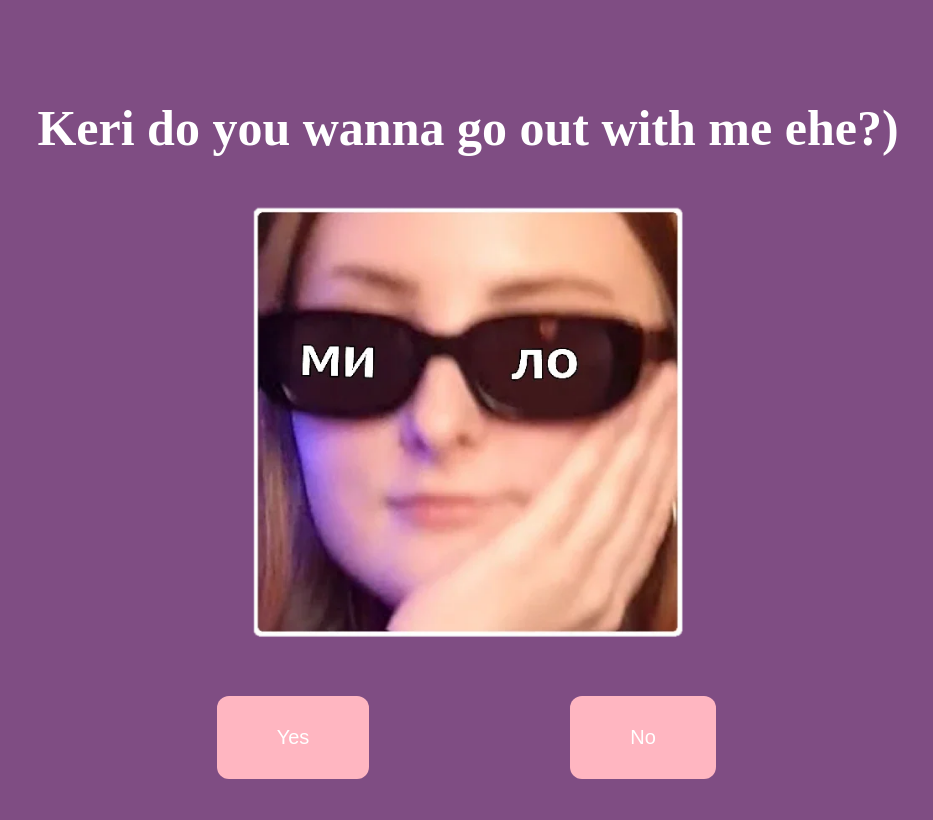
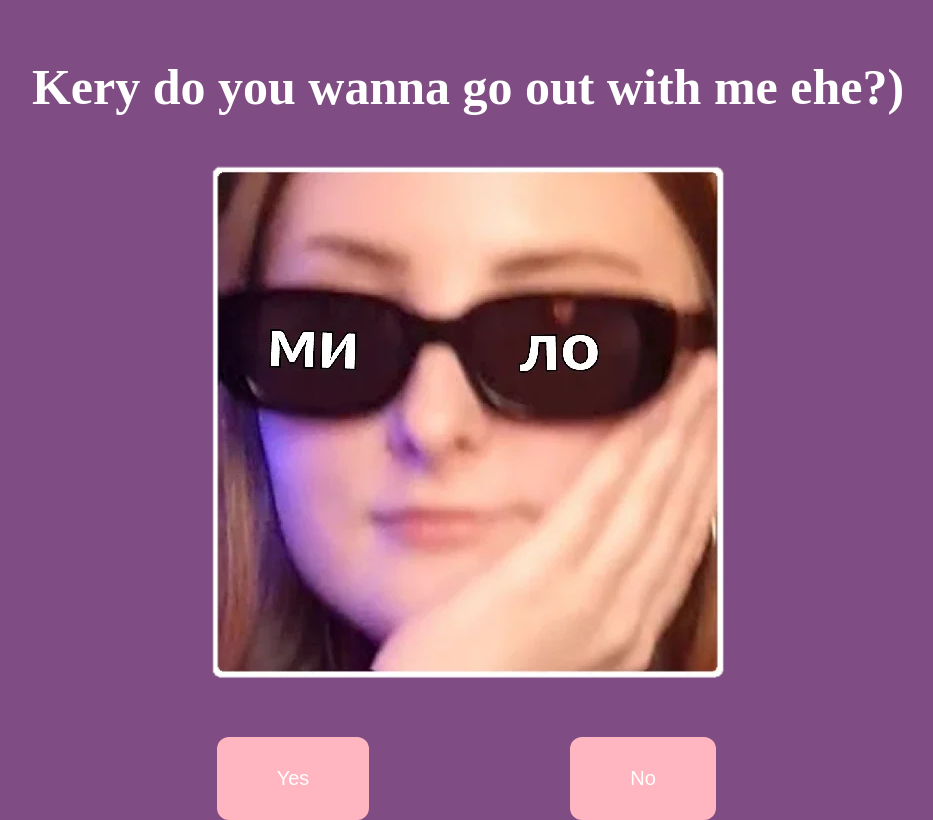
Before and after one commit to Vladokvl/KeriSite, a plain HTML site: page index.html in a window 1280 px wide. Shown: the whole page, without its empty margins (172-1105 px from the left). Drawn offline with Linux system fonts and the light colour scheme.

Commit message:
canged kery keri

```diff
--- a/index.html
+++ b/index.html
@@ -7,10 +7,10 @@
     <body>
         <div class="container">
             <div >
-                <h1 class = "header_text">Keri do you wanna go out with me ehe?)</h1>
+                <h1 class = "header_text">Kery do you wanna go out with me ehe?)</h1>
             </div>
             <div class="gif_container">
-                <img src="./style/images/sticker1.webp" alt="Cute animated illustration">
+                <img src="./style/images/sticker1.webp" alt="Cute animated illustration" style="height: 100%; width: auto;">
             </div>
             <div class = "buttons">
                 <button class="btn" id = "yesButton" onclick="nextPage()">Yes</button>
```
